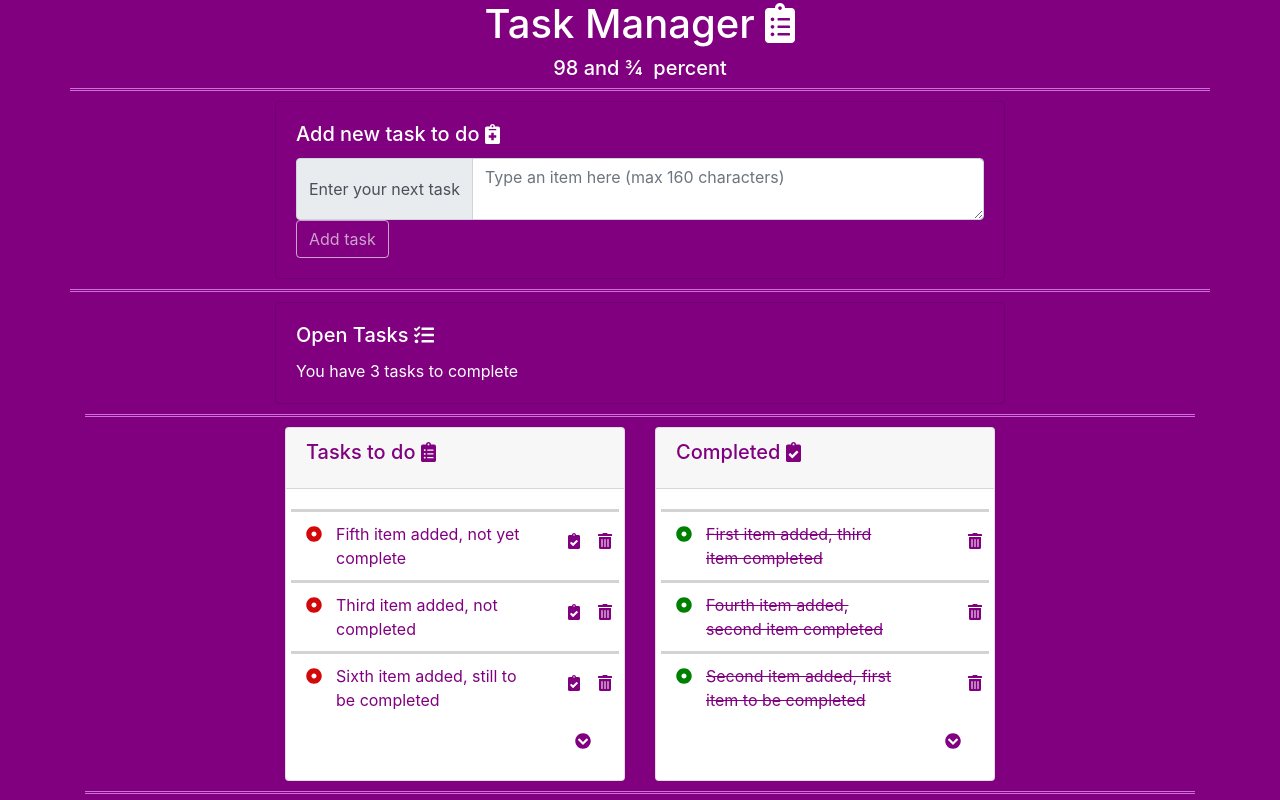
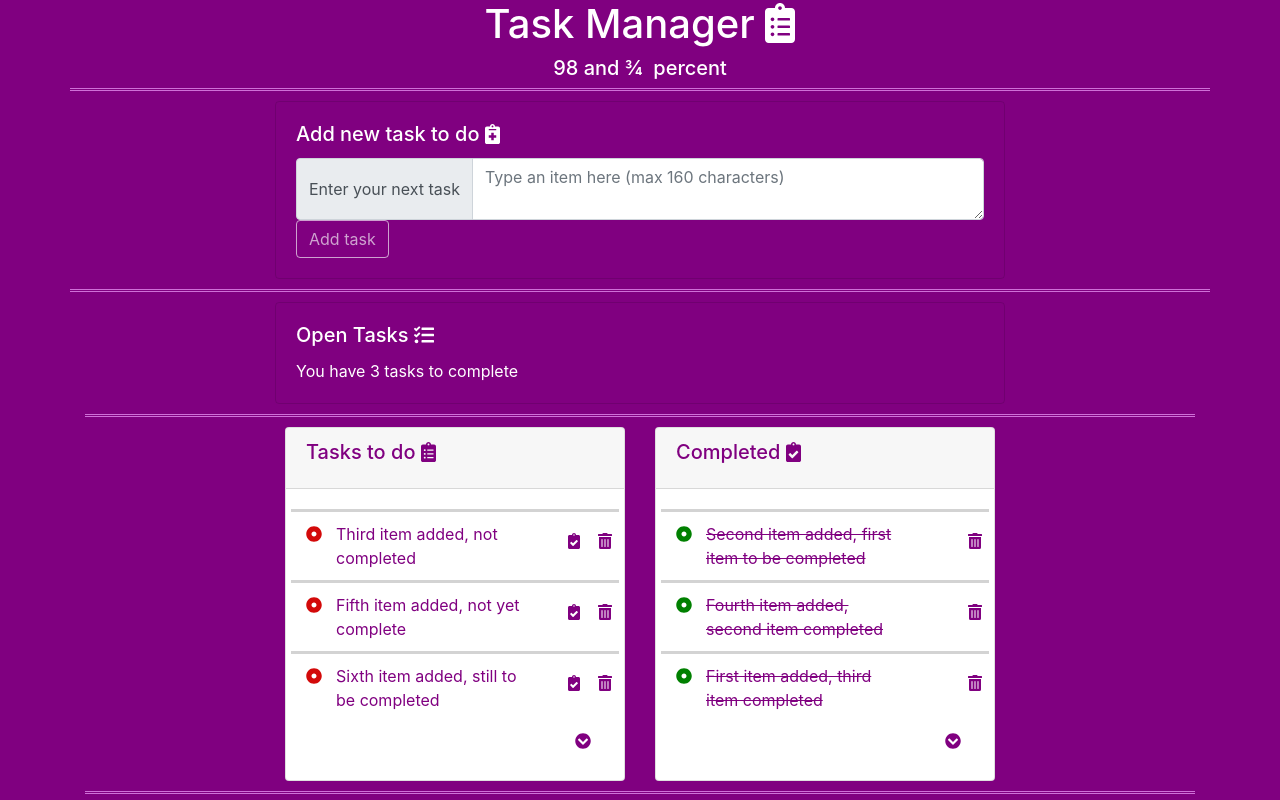
Before and after one commit to AnnJBarr/ninetyeight_and_threequarters, a React (Create React App) app: page / in a window 1280 px wide. Shown: the top 800 px of the page. Built offline with nearby package versions, Linux system fonts and the light colour scheme.

Commit message:
date sort by converting string date to date objects for incomplete tasks

```diff
--- a/src/App.js
+++ b/src/App.js
@@ -15,12 +15,12 @@ class App extends Component {
 
   state = {
     tasks: [
-      { text: "Second item added, first item to be completed", done: true, dateAdded: "2019-10-15", dateCompleted: new Date("2019-10-18"), id: uuid() },
-      { text: "Fifth item added, not yet complete", done: false, dateAdded: "2019-10-23", dateCompleted: null, id: uuid() },
-      { text: "Third item added, not completed", done: false, dateAdded: "2019-10-16", dateCompleted: null, id: uuid() },
-      { text: "Fourth item added, second item completed", done: true, dateAdded: "2019-10-21", dateCompleted: new Date("2019-10-25"), id: uuid() },
-      { text: "First item added, third item completed", done: true, dateAdded: "2019-09-28", dateCompleted: new Date("2019-10-28"), id: uuid() },
-      { text: "Sixth item added, still to be completed", done: false, dateAdded: "2019-10-29", dateCompleted: null, id: uuid() },
+      { text: "Second item added, first item to be completed", done: true, dateAdded: "2019-10-15", dateCompleted: "2019-10-18", dueBy: "2019-11-10", id: uuid() },
+      { text: "Fifth item added, not yet complete", done: false, dateAdded: "2019-10-23", dateCompleted: null, dueBy: "2019-11-15", id: uuid() },
+      { text: "Third item added, not completed", done: false, dateAdded: "2019-10-16", dateCompleted: null, dueBy: "2019-12-10", id: uuid() },
+      { text: "Fourth item added, second item completed", done: true, dateAdded: "2019-10-21", dateCompleted: "2019-10-25", dueBy: "2019-09-10", id: uuid() },
+      { text: "First item added, third item completed", done: true, dateAdded: "2019-09-28", dateCompleted: "2019-10-28", dueBy: "2019-12-31", id: uuid() },
+      { text: "Sixth item added, still to be completed", done: false, dateAdded: "2019-10-29", dateCompleted: null, dueBy: "2019-10-30", id: uuid() },
 
     ]
   }
@@ -58,11 +58,22 @@ class App extends Component {
   }
 
 
+  convertDates = (tasks) => {
+    console.log('convertDates called')
+    return tasks.map(task => {
+      task.dateAdded = new Date(task.dateAdded);
+      task.dueBy = new Date(task.dueBy);
+      task.dateCompleted = new Date(task.dateCompleted);
+      return task
+    })
+  }
 
   render() {
     const completedTasks = this.state.tasks.filter(task => {
       return task.done;
     });
+
+
 
     const dateSortedCompleted = completedTasks.sort((a, b) => b.dateCompleted - a.dateCompleted);
     //Completed listed most recent first
@@ -71,18 +82,18 @@ class App extends Component {
       return task.done ? false : true
     });
 
+    const incompleteWithDateObj = this.convertDates(incompleteTasks);
 
-    const dateSortedIncomplete = incompleteTasks.sort((a, b) => a.dateAdded - b.dateAdded);
+    const dateSortedIncomplete = incompleteWithDateObj.sort((a, b) => a.dateAdded - b.dateAdded);
     //most recent to bottom of list
 
     const count = incompleteTasks.filter(item => item.done === false).length
-    console.log("Count" + count)
 
 
     return (
       <div className="container">
         <Header />
-        <AddTask addNewTaskFunc={this.addNewTask}/>
+        <AddTask addNewTaskFunc={this.addNewTask} />
         <RemainingTasks count={count} />
 
         <div className="row mx-auto appRow">
```
